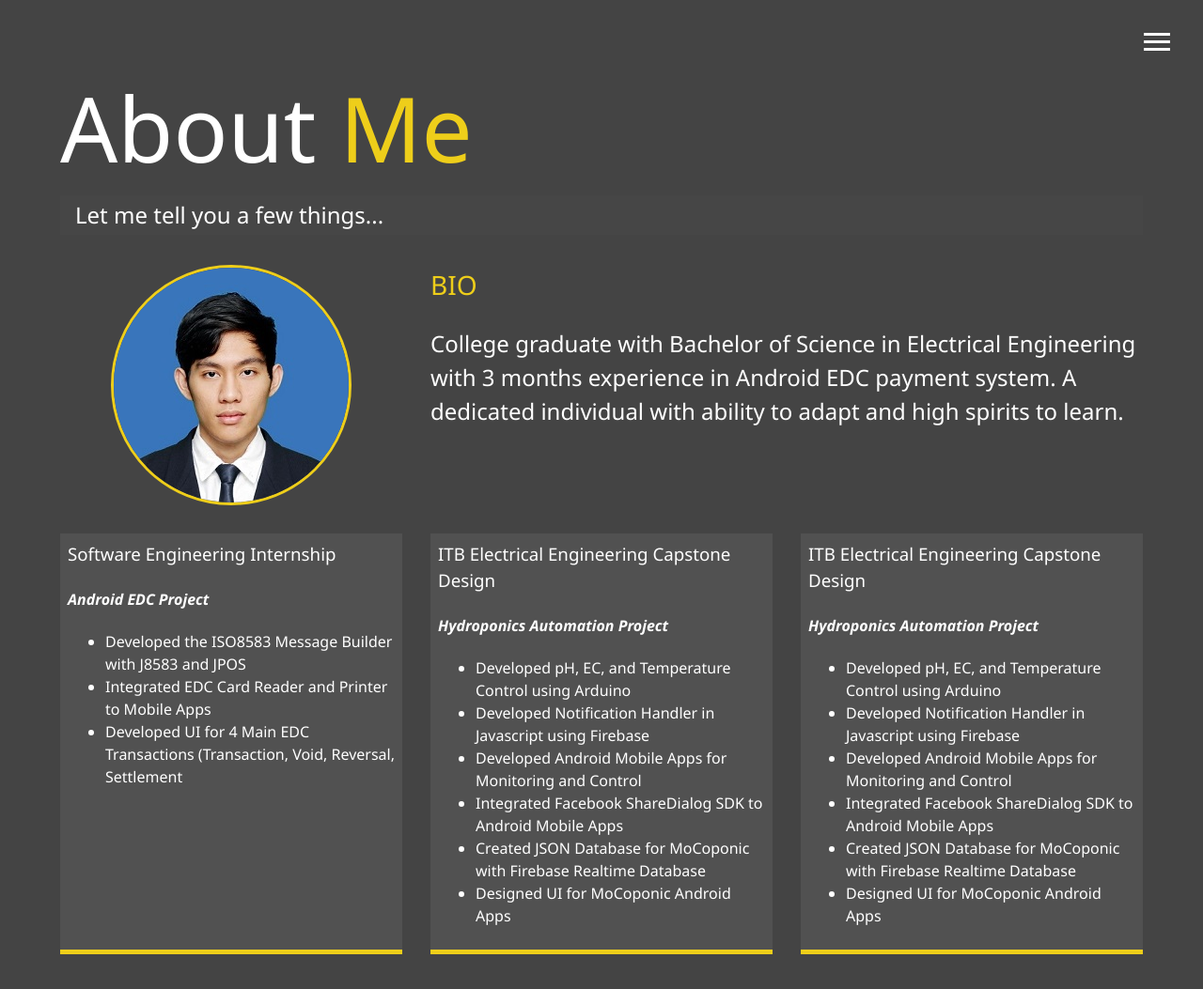
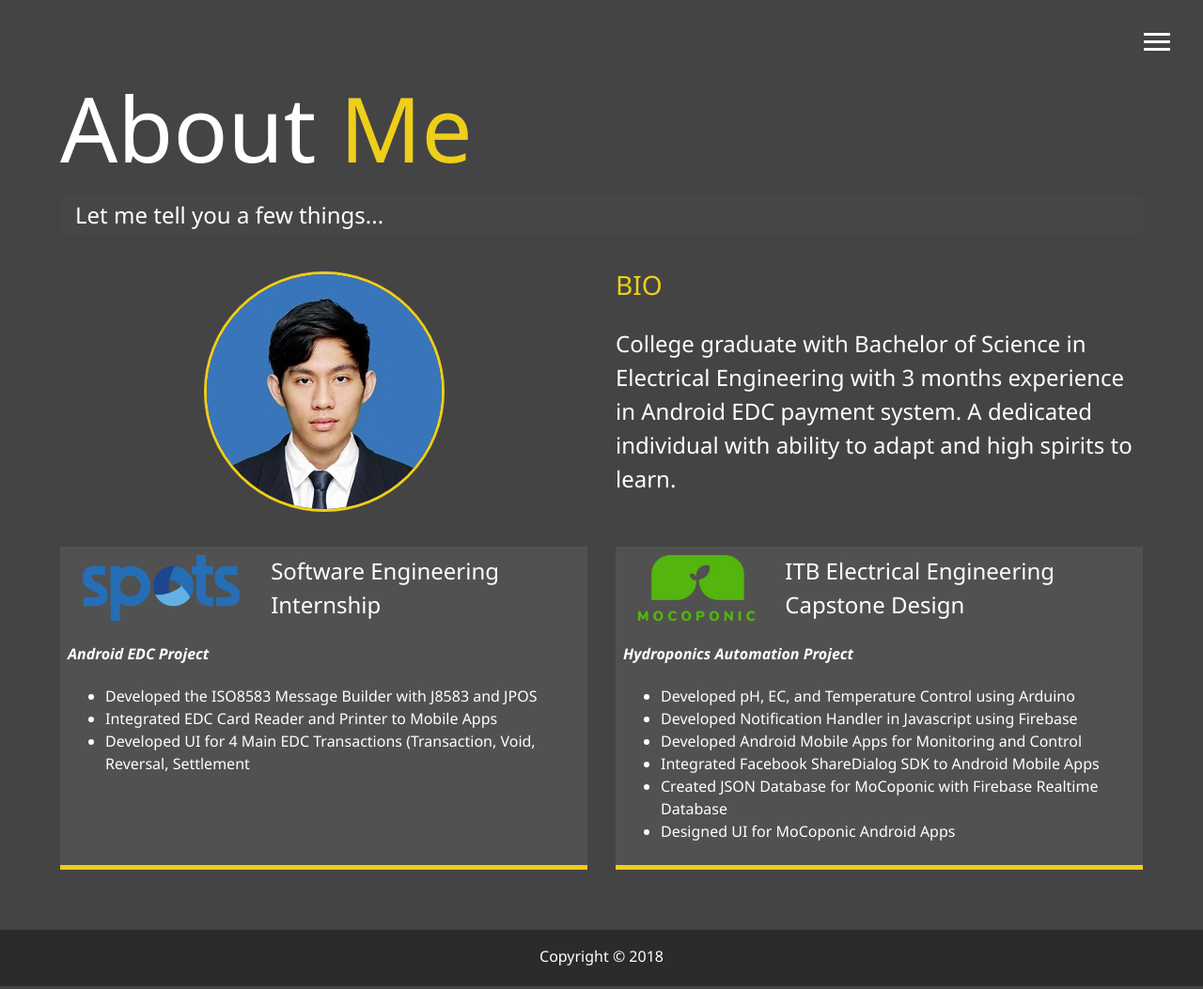
Before and after one commit to whirlpool27/whirlpool27.github.io, a website: page about.html in a window 1280 px wide. Shown: the top 1053 px of the page at 94% size. Drawn offline with Linux system fonts and the light colour scheme.

Commit message:
Change about layout, add new picture

```diff
--- a/about.html
+++ b/about.html
@@ -66,7 +66,12 @@
                 </p>
             </div>
             <div class="job job-1">
-                <h3>Software Engineering Internship</h3>
+                <div class="jobheader">
+                    <img src="img/spots_logo.png" alt="Spots Logo">
+                    <h3>
+                        Software Engineering Internship
+                    </h3>
+                </div>
                 <h4>
                     <i>Android EDC Project</i>
                 </h4>
@@ -77,21 +82,10 @@
                 </ul>
             </div>
             <div class="job job-2">
-                <h3>ITB Electrical Engineering Capstone Design</h3>
-                <h4>
-                    <i>Hydroponics Automation Project</i>
-                </h4>
-                <ul>
-                    <li>Developed pH, EC, and Temperature Control using Arduino</li>
-                    <li>Developed Notification Handler in Javascript using Firebase</li>
-                    <li>Developed Android Mobile Apps for Monitoring and Control</li>
-                    <li>Integrated Facebook ShareDialog SDK to Android Mobile Apps</li>
-                    <li>Created JSON Database for MoCoponic with Firebase Realtime Database</li>
-                    <li>Designed UI for MoCoponic Android Apps</li>
-                </ul>
-            </div>
-            <div class="job job-3">
-                <h3>ITB Electrical Engineering Capstone Design</h3>
+                <div class="jobheader">
+                    <img src="img/mocoponic_logo.png" alt="Spots Logo">
+                    <h3>ITB Electrical Engineering Capstone Design</h3>
+                </div>
                 <h4>
                     <i>Hydroponics Automation Project</i>
                 </h4>
--- a/scss/_mobile.scss
+++ b/scss/_mobile.scss
@@ -62,6 +62,25 @@
       'job3';
 
     grid-template-columns: 1fr;
+
+    .jobheader {
+      img {
+        margin-left: 2.5%;
+        margin-right: 2.5%;
+        height: 60px;
+      }
+
+      h3 {
+        font-size: 125%;
+        margin-left: 2.5%;
+        margin-right: 2.5%;
+        text-align: left;
+      }
+    }
+
+    ul {
+      text-align: left;
+    }
   }
 
   .projects {
--- a/scss/main.scss
+++ b/scss/main.scss
@@ -79,9 +79,9 @@ main {
   display: grid;
   grid-gap: 30px;
   grid-template-areas:
-    'bioimage bio bio'
-    'job1 job2 job3';
-  grid-template-columns: repeat(3, 1fr);
+    'bioimage bio'
+    'job1 job2';
+  grid-template-columns: repeat(2, 1fr);
 
   .bio-image {
     grid-area: bioimage;
@@ -103,8 +103,23 @@ main {
     grid-area: job2;
   }
 
-  .job-3 {
-    grid-area: job3;
+  .jobheader {
+    display: flex;
+    align-items: center;
+    justify-content: space-evenly;
+
+    img {
+      margin-left: 3%;
+      margin-right: 3%;
+      height: 70px;
+    }
+
+    h3 {
+      font-size: 150%;
+      margin-left: 3%;
+      margin-right: 3%;
+      text-align: left;
+    }
   }
 
   .job {
```
Also changed, not shown: css/main.css, img/mocoponic_logo.png (added), img/spots_logo.png (added).
